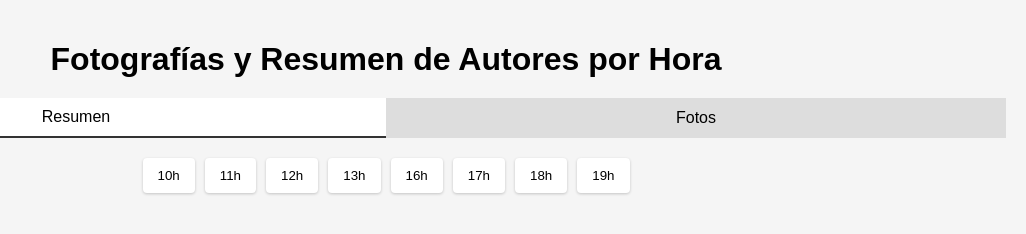
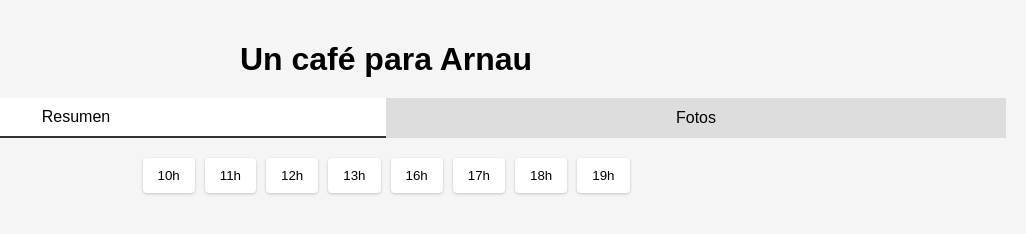
Before and after one commit to TechBloomHub/autores-por-hora, a plain HTML site: page index.html in a window 1280 px wide. Shown: the whole page, without its empty margins (254-1280 px from the left). Drawn offline with Linux system fonts and the light colour scheme; no server answers.

Commit message:
Update index.html

```diff
--- a/index.html
+++ b/index.html
@@ -25,7 +25,7 @@
   </style>
 </head>
 <body>
-  <h1>Fotografías y Resumen de Autores por Hora</h1>
+  <h1>Un café para Arnau</h1>
 <div class="nav-tabs">
   <button id="tab-summary" class="active">Resumen</button>
   <button id="tab-photos">Fotos</button>
```
